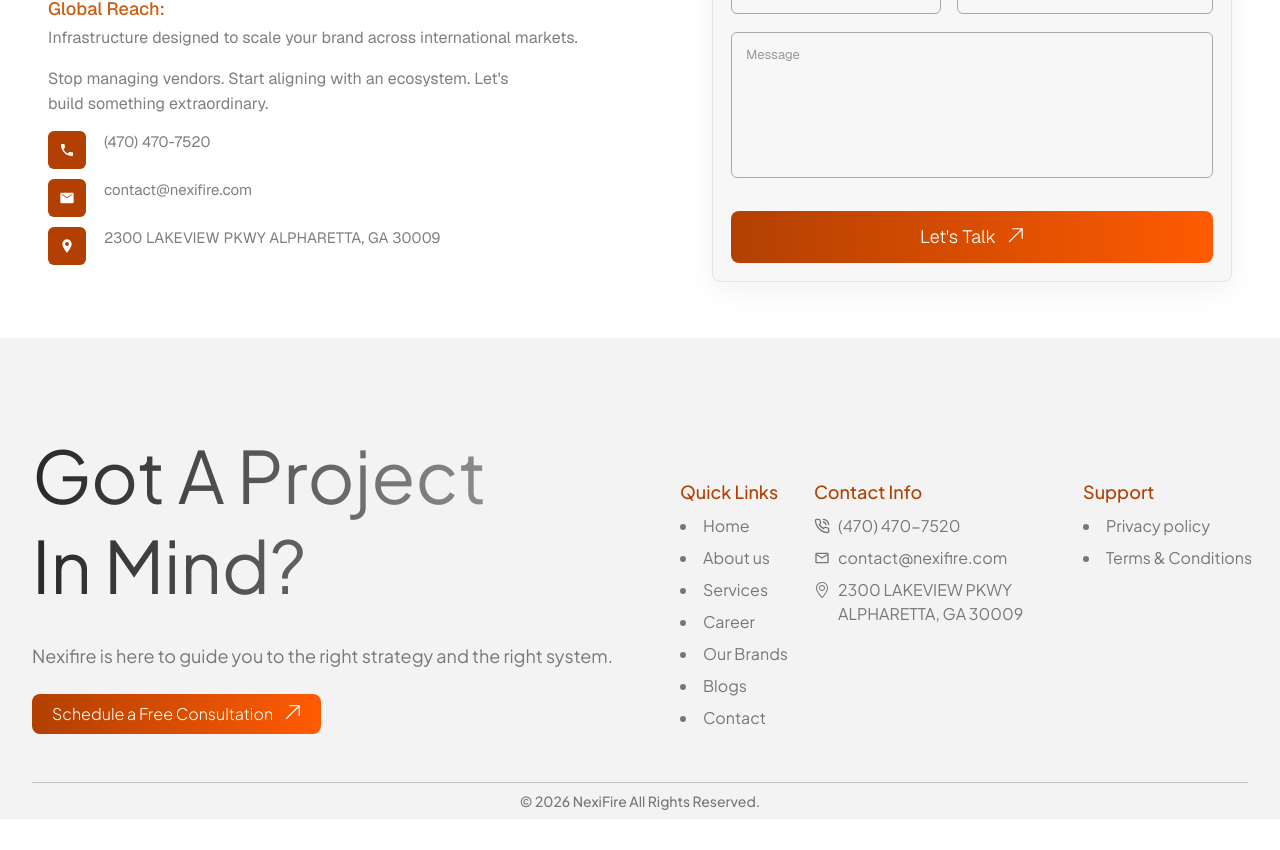
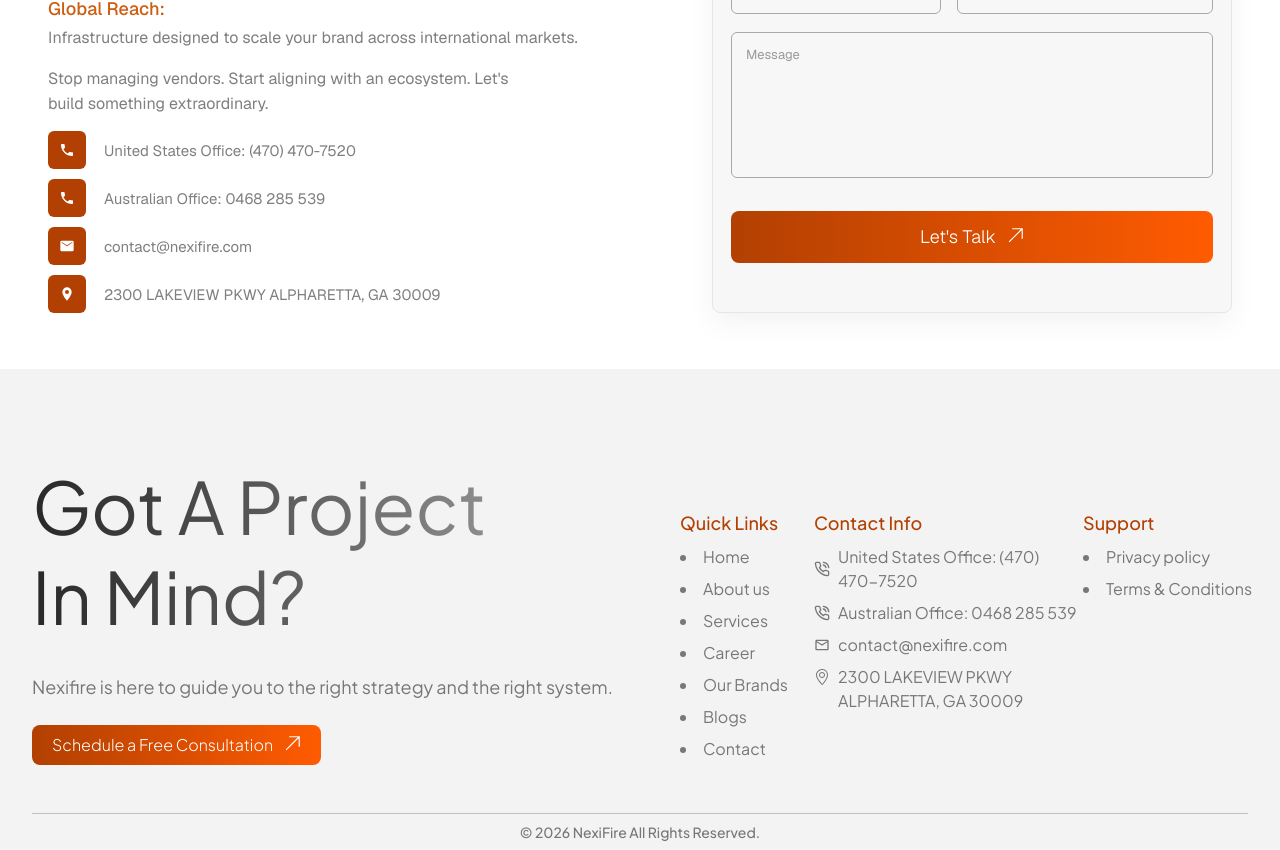
Before and after one commit to BemBexLab/nexifire, a Next.js app: page / in a window 1280 px wide. Shown: the part 4980-5830 px from the top of the page. Before the commit the page ends 5799 px from the top, so only its background shows below. Built offline with nearby package versions, Linux system fonts and the light colour scheme.

Commit message:
Updated Contact Information

```diff
--- a/components/Footer.tsx
+++ b/components/Footer.tsx
@@ -92,7 +92,13 @@ const FooterCTA = () => {
                 <li className="flex items-center">
                   <LuPhoneCall className="shrink-0" />
                   <a href="tel:+14704707520" className="ml-2 break-words">
-                    (470) 470-7520
+                    United States Office: (470) 470-7520
+                  </a>
+                </li>
+                <li className="flex items-center">
+                  <LuPhoneCall className="shrink-0" />
+                  <a href="tel:+61468285539" className="ml-2 break-words">
+                    Australian Office: 0468 285 539
                   </a>
                 </li>
                 <li className="flex items-center">
--- a/components/GetInTouch.tsx
+++ b/components/GetInTouch.tsx
@@ -20,7 +20,21 @@ const contactPoints = [
         <path d="M6.62 10.79a15.053 15.053 0 006.59 6.59l2.2-2.2a1 1 0 011.01-.24c1.12.37 2.33.57 3.58.57a1 1 0 011 1V20a1 1 0 01-1 1C10.61 21 3 13.39 3 4a1 1 0 011-1h3.49a1 1 0 011 1c0 1.25.19 2.46.57 3.58a1 1 0 01-.25 1.01l-2.19 2.2z" />
       </svg>
     ),
-    text: "(470) 470-7520",
+    text: "United States Office: (470) 470-7520",
+  },
+  {
+    href: "tel:+61468285539",
+    icon: (
+      <svg
+        viewBox="0 0 24 24"
+        fill="currentColor"
+        className="h-[16px] w-[16px] text-white"
+        aria-hidden="true"
+      >
+        <path d="M6.62 10.79a15.053 15.053 0 006.59 6.59l2.2-2.2a1 1 0 011.01-.24c1.12.37 2.33.57 3.58.57a1 1 0 011 1V20a1 1 0 01-1 1C10.61 21 3 13.39 3 4a1 1 0 011-1h3.49a1 1 0 011 1c0 1.25.19 2.46.57 3.58a1 1 0 01-.25 1.01l-2.19 2.2z" />
+      </svg>
+    ),
+    text: "Australian Office: 0468 285 539",
   },
   {
     href: "mailto:contact@nexifire.com",
@@ -177,7 +191,7 @@ export default function GetInTouchSection() {
               {contactPoints.map((item, index) => (
                 <div
                   key={index}
-                  className="flex items-start justify-start gap-[14px] sm:justify-start sm:gap-[18px]"
+                  className="flex items-center justify-start gap-[14px] sm:justify-start sm:gap-[18px]"
                 >
                   <div className="flex h-[38px] w-[38px] shrink-0 items-center justify-center rounded-[6px] bg-[#B24002]">
                     {item.icon}
--- a/components/GetInTouchContact.tsx
+++ b/components/GetInTouchContact.tsx
@@ -15,7 +15,7 @@ const flagIcons = FlagIcons as unknown as Record<string, FlagIconComponent>;
 
 const contactItems = [
   {
-    id: "phone",
+    id: "phone-us",
     icon: (
       <svg
         xmlns="http://www.w3.org/2000/svg"
@@ -31,8 +31,28 @@ const contactItems = [
       </svg>
     ),
     iconAlt: "Phone",
-    label: "(470)470-7520",
+    label: "United States Office: (470) 470-7520",
     href: "tel:+14704707520",
+  },
+  {
+    id: "phone-au",
+    icon: (
+      <svg
+        xmlns="http://www.w3.org/2000/svg"
+        width="23.068"
+        height="23.068"
+        viewBox="0 0 24 24"
+        fill="none"
+      >
+        <path
+          d="M19.1757 20.1848C17.1732 20.1848 15.1948 19.7484 13.2404 18.8757C11.2861 18.0029 9.50788 16.7653 7.90592 15.1627C6.30397 13.5601 5.06662 11.7819 4.19387 9.82815C3.32112 7.8744 2.88443 5.89599 2.88379 3.8929C2.88379 3.60455 2.97991 3.36425 3.17214 3.17202C3.36438 2.97978 3.60467 2.88367 3.89302 2.88367H7.78578C8.01005 2.88367 8.2103 2.95992 8.38651 3.11243C8.56273 3.26493 8.66685 3.44499 8.69889 3.65261L9.32366 7.01672C9.3557 7.27303 9.34769 7.48929 9.29963 7.66551C9.25157 7.84172 9.16346 7.99391 9.0353 8.12207L6.70446 10.4769C7.02485 11.0697 7.40515 11.6422 7.84537 12.1946C8.28559 12.7469 8.77034 13.2797 9.29963 13.793C9.79623 14.2896 10.3169 14.7503 10.8615 15.1752C11.4062 15.6 11.9829 15.9883 12.5916 16.3401L14.8504 14.0813C14.9946 13.9372 15.183 13.8292 15.4156 13.7574C15.6482 13.6857 15.8763 13.6655 16.0999 13.6969L19.416 14.3697C19.6403 14.4338 19.8245 14.5501 19.9687 14.7186C20.1128 14.8871 20.1849 15.0752 20.1849 15.2828V19.1756C20.1849 19.4639 20.0888 19.7042 19.8966 19.8965C19.7043 20.0887 19.464 20.1848 19.1757 20.1848Z"
+          fill="white"
+        />
+      </svg>
+    ),
+    iconAlt: "Phone",
+    label: "Australian Office: 0468 285 539",
+    href: "tel:+61468285539",
   },
   {
     id: "email",
```
